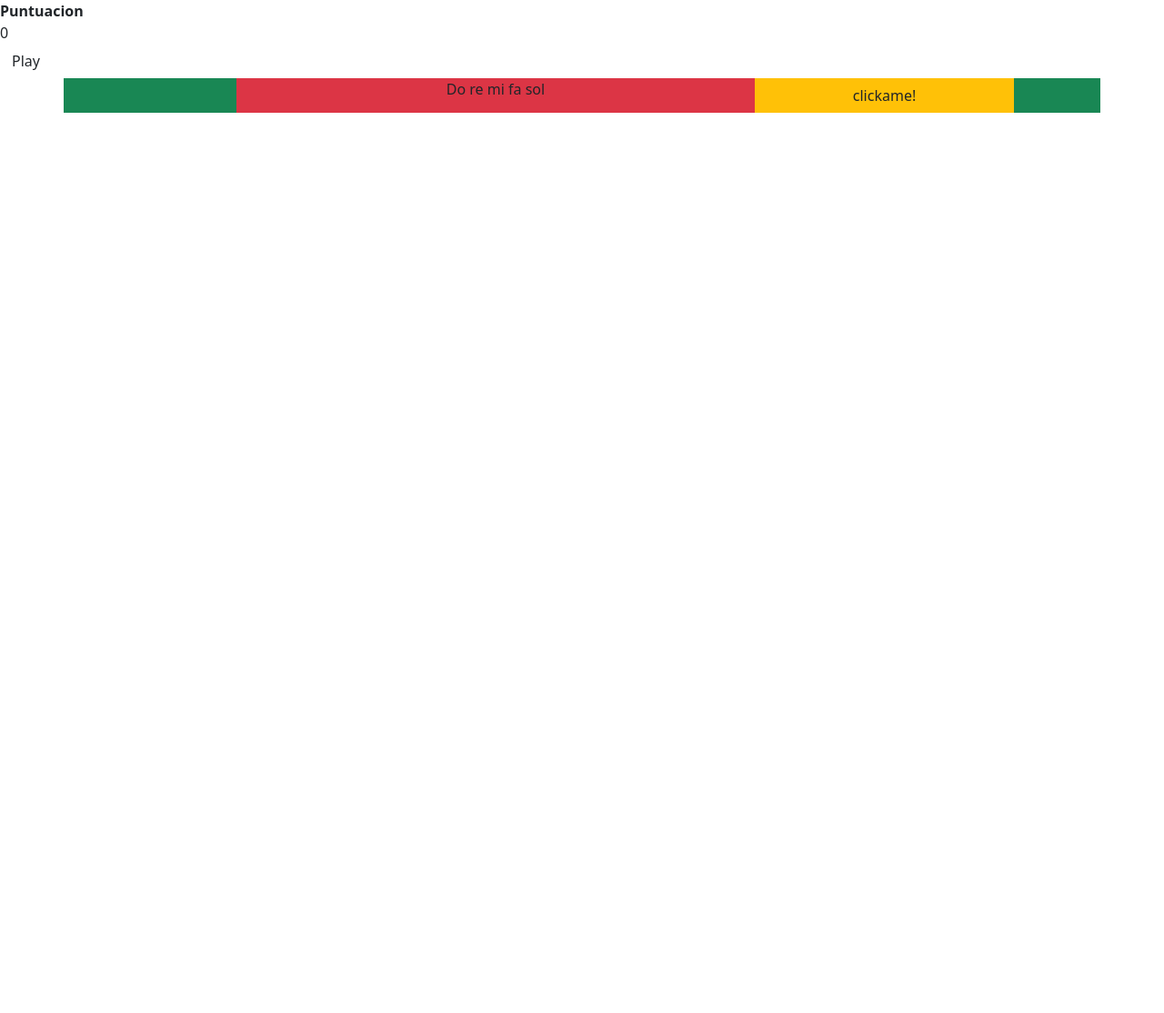
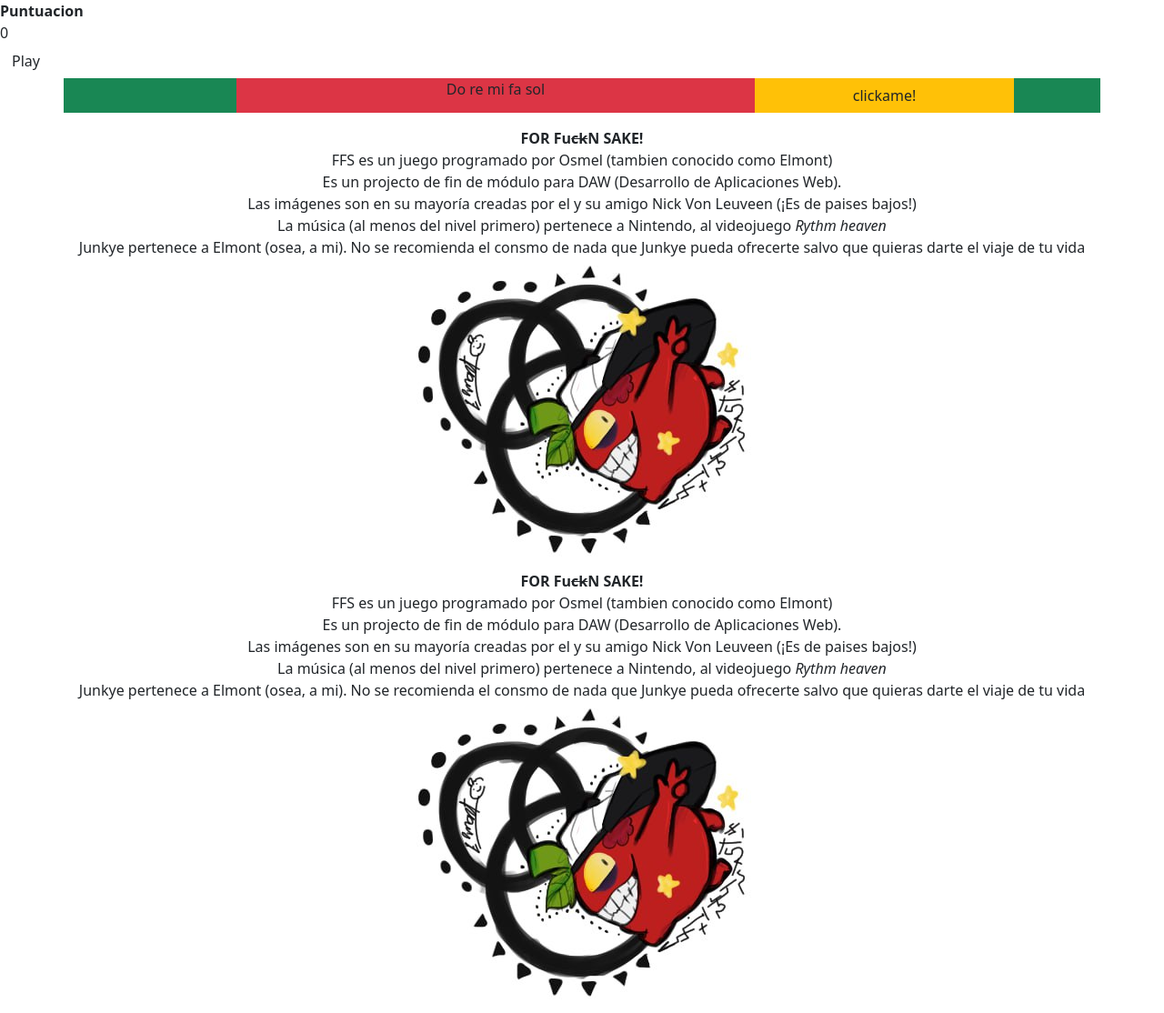
Before and after one commit to Elmontthefruit/forfunsake, a PHP site: page /fase_pruebas.html in a window 1280 px wide. Shown: the whole page at 91% size. Before the commit the page ends 124 px from the top, so only its background shows below. Run offline with PHP 8.4, Linux system fonts and the light colour scheme.

Commit message:
hora de descomentar cosas

```diff
--- a/fase_pruebas.html
+++ b/fase_pruebas.html
@@ -65,6 +65,23 @@
 </section>
 
 
+<div>
+    <center>
+    <b>FOR Fu<del>ck</del>N SAKE!</b><br>
+    FFS es un juego programado por Osmel (tambien conocido como Elmont)<br>
+    Es un projecto de fin de módulo para DAW (Desarrollo de Aplicaciones Web).<br>
+    Las imágenes son en su mayoría creadas por el y su amigo Nick Von Leuveen (¡Es de paises bajos!)<br>
+    La música (al menos del nivel primero) pertenece a Nintendo, al videojuego <i>Rythm heaven</i><br>
+    Junkye pertenece a Elmont (osea, a mi). No se recomienda el consmo de nada que Junkye pueda ofrecerte salvo que quieras darte el viaje de tu vida<br>
+    <img class="" src="img/junkitochulito.jpg" alt="">
+
+</center>
+</div>
+
+
+<div>    <center><b>FOR Fu<del>ck</del>N SAKE!</b><br>FFS es un juego programado por Osmel (tambien conocido como Elmont)<br>Es un projecto de fin de módulo para DAW (Desarrollo de Aplicaciones Web).<br>Las imágenes son en su mayoría creadas por el y su amigo Nick Von Leuveen (¡Es de paises bajos!)<br>La música (al menos del nivel primero) pertenece a Nintendo, al videojuego <i>Rythm heaven</i><br>Junkye pertenece a Elmont (osea, a mi). No se recomienda el consmo de nada que Junkye pueda ofrecerte salvo que quieras darte el viaje de tu vida<br><img class="" src="img/junkitochulito.jpg" alt=""></center>
+</div>
+
 <script src="css/bootstrap.bundle.min.js"></script>
 </body>
 </html>
--- a/menuPrincipal.php
+++ b/menuPrincipal.php
@@ -101,7 +101,8 @@
         <div class="row pt-3 pb-2 px-3 ">
             <div class="col-8 ">
                 <div id="containerScroll">
-                    <div id="textoScroll">Ultima hora, La RAE acepta el uso de la palabra cocretamente, cocretamente hablando</div>
+                    <div id="textoScroll">
+                    Ultima hora, La RAE acepta el uso de la palabra cocretamente, cocretamente hablando</div>
                 </div>
 
             </div>
@@ -150,7 +151,7 @@
 
             </div>
             <div class="col degradado-azul1  roundEsquina3 text-center pt-4">
-               For Fun Sake!
+               <img class="opciones w-25" src="img/FFSlogo.png" alt="">
             </div>
         </div>
     </div>
```
Also changed, not shown: javascript/menuscripts.js (+4 -3 lines), img/junkitochulito.jpg (added), img/junkitochulito.png (added), 1 other file.
